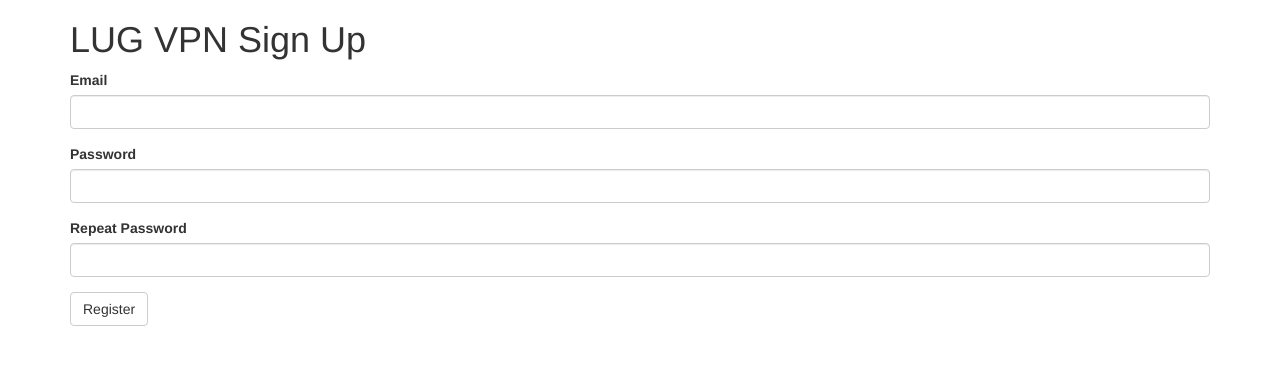
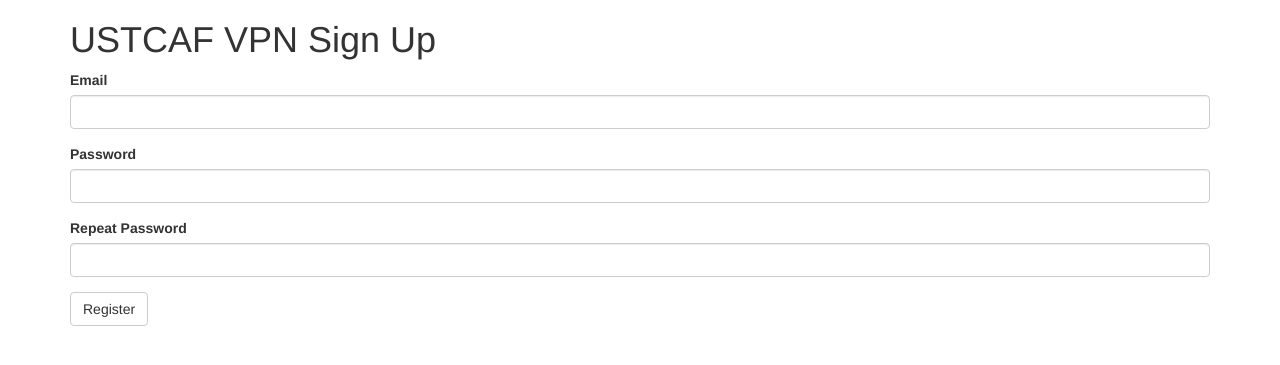
Before and after one commit to ustclug/lug-vpn-web, a Flask app: page /register/ in a window 1280 px wide. Shown: the top 365 px of the page. Run offline with Flask 2, Linux system fonts and the light colour scheme; parts of the project's set-up code (start-up, migrations or seed data) failed here and were passed over; some libraries are stand-ins or nearby versions.

Commit message:
Name change in login & register forms

```diff
--- a/app/templates/login.html
+++ b/app/templates/login.html
@@ -2,7 +2,7 @@
 {% import "bootstrap/wtf.html" as wtf %}
 {% import "bootstrap/utils.html" as util %}
 
-{% block title %}LUG VPN Login{% endblock %}
+{% block title %}USTCAF VPN Login{% endblock %}
 
 {% block content %}
 {{util.flashed_messages(dismissible=True)}}
--- a/app/templates/register.html
+++ b/app/templates/register.html
@@ -2,7 +2,7 @@
 {% import "bootstrap/wtf.html" as wtf %}
 {% import "bootstrap/utils.html" as util %}
 
-{% block title %}LUG VPN Sign Up{% endblock %}
+{% block title %}USTCAF VPN Sign Up{% endblock %}
 
 {% block content %}
 {{util.flashed_messages(dismissible=True)}}
```
